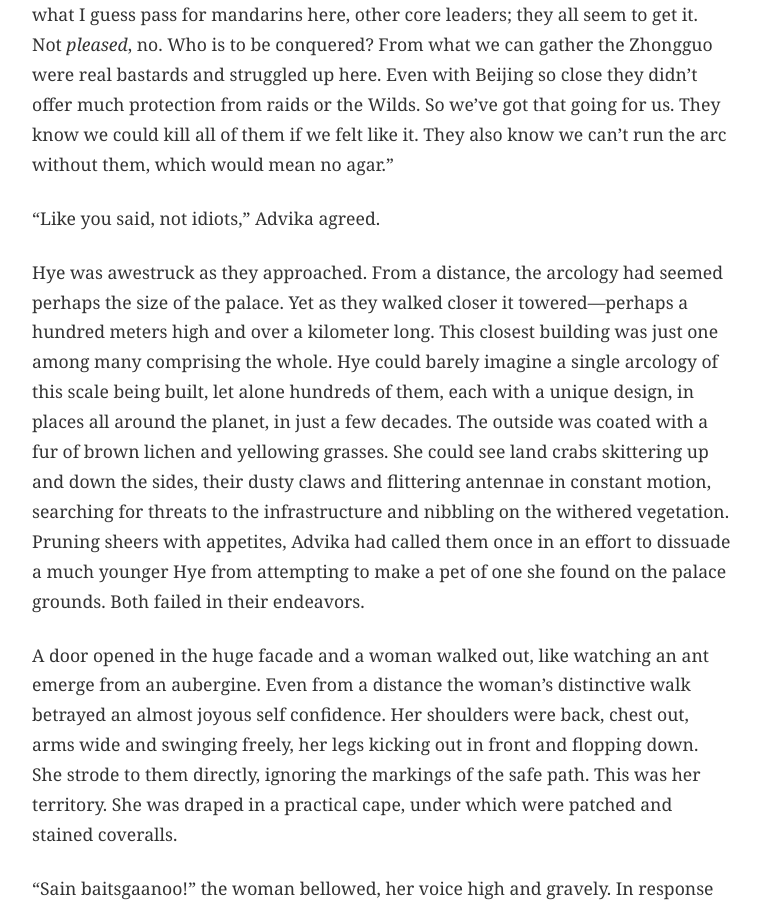
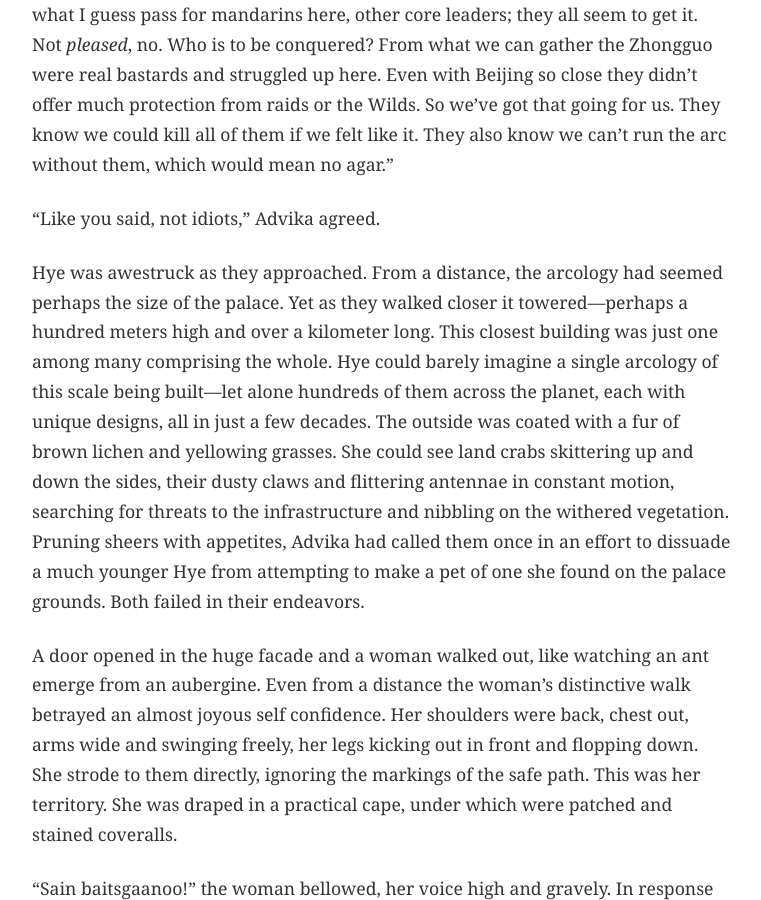
Before and after one commit to kmunki/kmunki.github.io, a Jekyll site: the page built from _fiction/violet/015-chapter-05.md, in a window 1280 px wide and 900 px high, scrolled down 2535 px. Shown: the whole window, without its empty margins (258-1019 px from the left). Built offline with Jekyll 4.4.1, drawn with Linux system fonts in a browser that asks for light colours; part of the change alters nothing that is shown; some of the changed text lies outside the part shown.

Commit message:
Polish Ch 5: Tense fix, typo correction, structural smoothing
Applied 3 improvements: opening tense consistency and verb
precision, character name typo fix, structural smoothing of
arcology description.

Full review and proposals in PR body.

🤖 Generated with [Claude Code](https://claude.com/claude-code)

Co-Authored-By: Claude <noreply@anthropic.com>

```diff
--- a/_fiction/violet/015-chapter-05.md
+++ b/_fiction/violet/015-chapter-05.md
@@ -7,7 +7,7 @@ permalink: /fiction/violet/chapter-05/
 act: 1
 date: January 05, 2026
 ---
-Four motos streaked across the Mongolian steppe, dust trails rising behind them. The knobby tires and heavy springs of Hye and Sun’s military-issue motos rumble and creaked as they hammered over the washboard dirt that constituted a road.
+Four motos streaked across the Mongolian steppe, dust trails rising behind them. The knobby tires and heavy springs of Hye and Sun's military-issue motos rumbled and creaked as they hammered over the washboard dirt that passed for a road.
 
 A crackle came over their helmet radios, “We’re well into edge-land now,” said the General, “we’ll be at the arc soon enough. Stay vigilant.”
 
@@ -15,7 +15,7 @@ Between the wilds and proper Koryo were the edge-lands. At the Long Wars apex—
 
 “Edge-lands!” Hye repeated. For the first time in her life she was beyond the border of Koryo proper.
 
-“Thought you said this was our territory now, General,” said Adivka, “first you come to the Viceroy begging for an old woman to do you job for you, when you can’t get that, you settle for fledglings, now you tell me you can’t even keep us safe?”
+"Thought you said this was our territory now, General," said Advika, "first you come to the Viceroy begging for an old woman to do you job for you, when you can't get that, you settle for fledglings, now you tell me you can't even keep us safe?"
 
 The old Sifu had insisted on bringing her own moto. It was a liquid black crystalline thing, two shards of angled chiton-carbon alloy. The seat cantilevered over the huge rear wheel, giving the effect of the rider all-but-floating just above the tires and motor. Rumors among the palace staff said that it was stolen from a spy she had killed; that it had hidden compartments.
 
@@ -41,7 +41,7 @@ Advika let out a grumbling mock-laugh as she pulled her helmet off. All were cla
 
 “Like you said, not idiots,” Advika agreed.
 
-Hye was awestruck as they approached. From a distance, the arcology had seemed perhaps the size of the palace. Yet as they walked closer it towered—perhaps a hundred meters high and over a kilometer long. This closest building was just one among many comprising the whole. Hye could barely imagine a single arcology of this scale being built, let alone hundreds of them, each with a unique design, in places all around the planet, in just a few decades. The outside was coated with a fur of brown lichen and yellowing grasses. She could see land crabs skittering up and down the sides, their dusty claws and flittering antennae in constant motion, searching for threats to the infrastructure and nibbling on the withered vegetation. Pruning sheers with appetites, Advika had called them once in an effort to dissuade a much younger Hye from attempting to make a pet of one she found on the palace grounds. Both failed in their endeavors.
+Hye was awestruck as they approached. From a distance, the arcology had seemed perhaps the size of the palace. Yet as they walked closer it towered—perhaps a hundred meters high and over a kilometer long. This closest building was just one among many comprising the whole. Hye could barely imagine a single arcology of this scale being built—let alone hundreds of them across the planet, each with unique designs, all in just a few decades. The outside was coated with a fur of brown lichen and yellowing grasses. She could see land crabs skittering up and down the sides, their dusty claws and flittering antennae in constant motion, searching for threats to the infrastructure and nibbling on the withered vegetation. Pruning sheers with appetites, Advika had called them once in an effort to dissuade a much younger Hye from attempting to make a pet of one she found on the palace grounds. Both failed in their endeavors.
 
 A door opened in the huge facade and a woman walked out, like watching an ant emerge from an aubergine. Even from a distance the woman’s distinctive walk betrayed an almost joyous self confidence. Her shoulders were back, chest out, arms wide and swinging freely, her legs kicking out in front and flopping down. She strode to them directly, ignoring the markings of the safe path. This was her territory. She was draped in a practical cape, under which were patched and stained coveralls.
 
```
